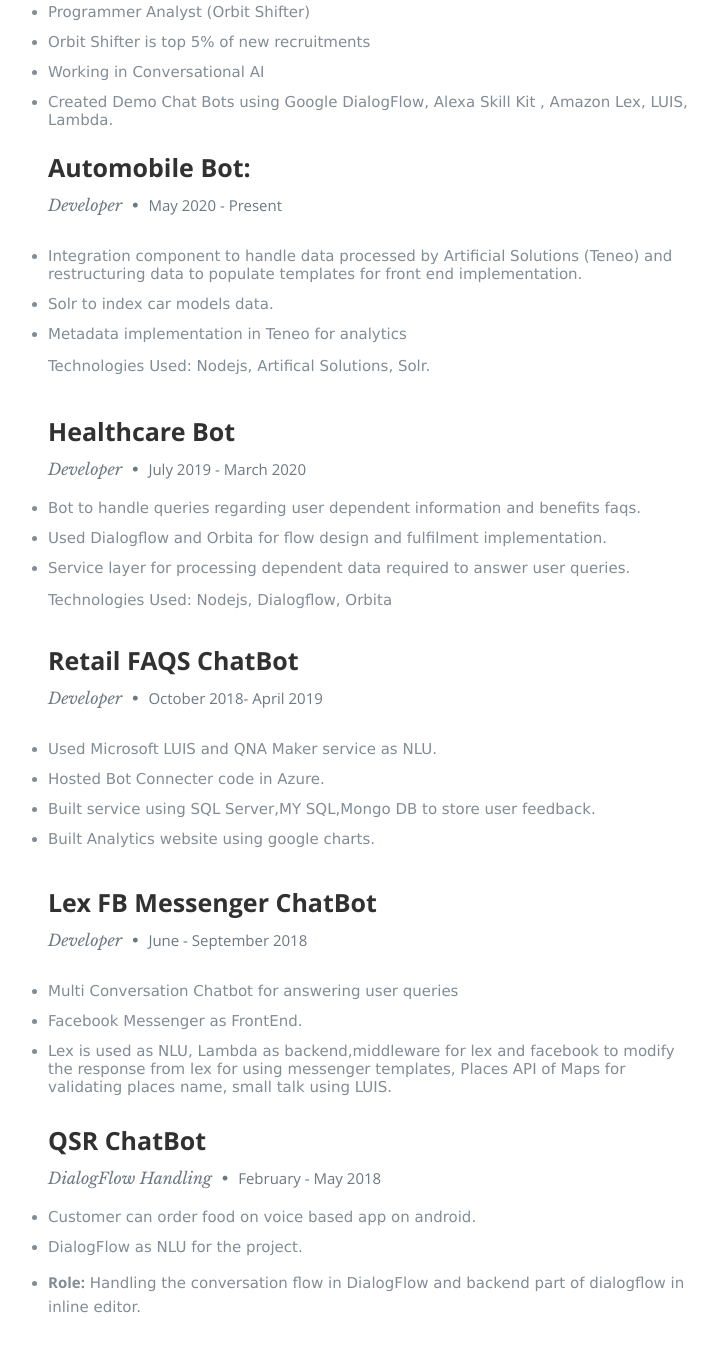
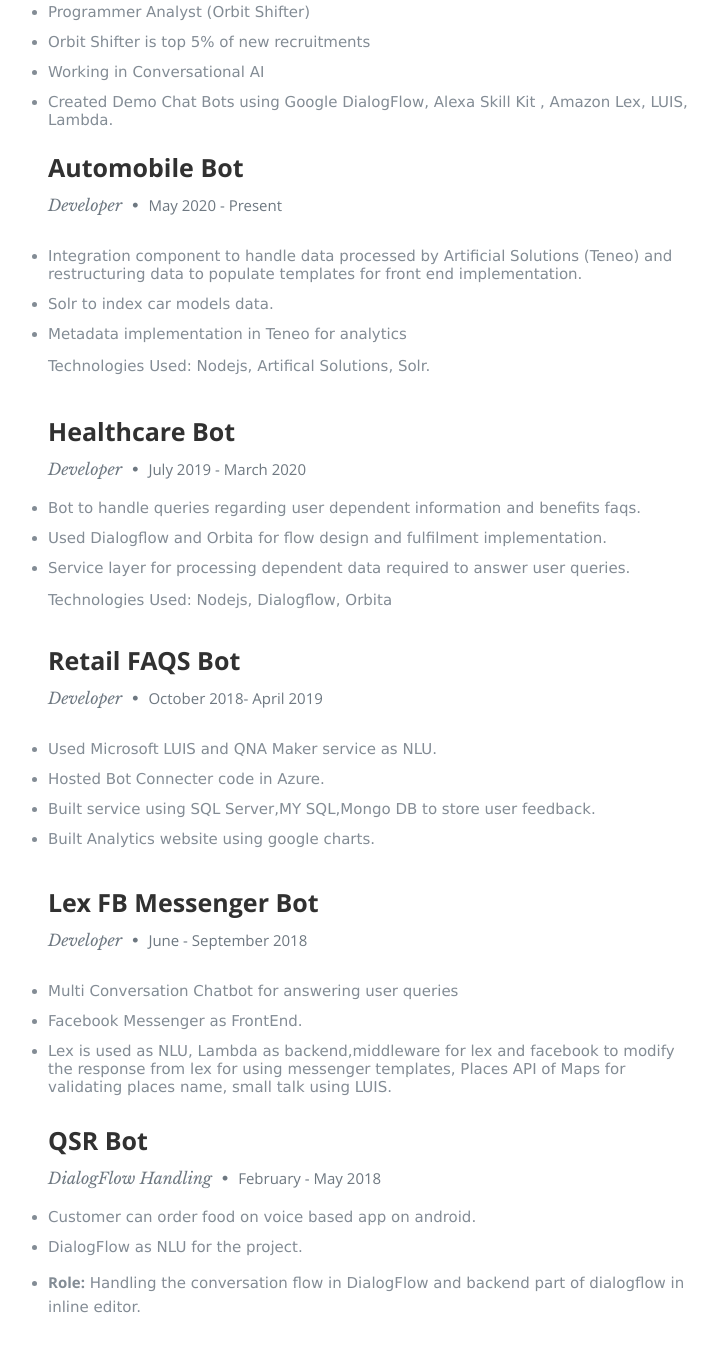
Before and after one commit to ashwinbalajir/ashwinbalajir.github.io, a plain HTML site: page profile/index.html in a window 1280 px wide. Shown: the part 1794-3150 px from the top of the page, without its empty margins (357-1074 px from the left). Drawn offline with nearby package versions, Linux system fonts and the light colour scheme.

Commit message:
profile data change

```diff
--- a/profile/index.html
+++ b/profile/index.html
@@ -193,7 +193,7 @@
                             <li>Working in Conversational AI</li>
                             <li> Created Demo Chat Bots using Google DialogFlow, Alexa Skill Kit , Amazon Lex, LUIS, Lambda.</li>
                         </ul>
-                        <h3>Automobile Bot:</h3>
+                        <h3>Automobile Bot</h3>
                         <p class="info">Developer <span>&bull;</span> <em class="date">May 2020 - Present </em></p>
                         <p>
                             <ul id="orig">
@@ -225,7 +225,7 @@
                     </div>
 
                     <div class="twelve columns">
-                        <h3>Retail FAQS ChatBot </h3>
+                        <h3>Retail FAQS Bot </h3>
                         <p class="info">Developer <span>&bull;</span> <em class="date">October 2018- April 2019 </em></p>
                         <p>
                             <ul id="orig">
@@ -248,7 +248,7 @@
 
                     <div class="twelve columns">
 
-                        <h3>Lex FB Messenger ChatBot</h3>
+                        <h3>Lex FB Messenger Bot</h3>
                         <p class="info">Developer <span>&bull;</span> <em class="date">June - September 2018</em></p>
                         <p>
                             <ul id="orig">
@@ -259,7 +259,7 @@
                             </ul>
                         </p>
                         <!-- <div class="twelve columns"> -->
-                        <h3>QSR ChatBot</h3>
+                        <h3>QSR Bot</h3>
                         <p class="info">DialogFlow Handling <span>&bull;</span> <em class="date">February - May 2018</em></p>
 
                         <ul id="orig">
```
